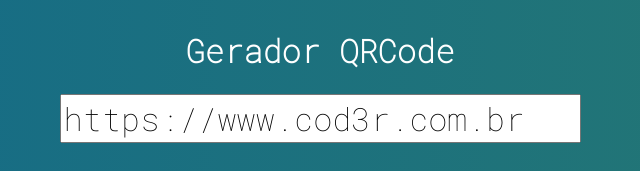
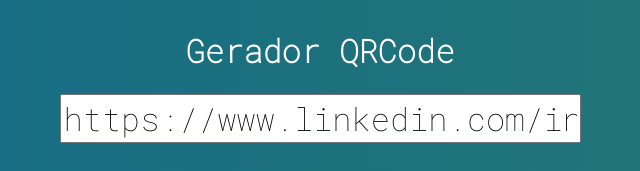
Before and after one commit to JeanGabriel590/Gerador-QrCode, a plain HTML site: page index.html in a window 1280 px wide. Shown: the top 171 px of the page, without its empty margins (320-960 px from the left). Drawn offline with Linux system fonts and the light colour scheme.

Commit message:
Update index.html

```diff
--- a/index.html
+++ b/index.html
@@ -27,7 +27,7 @@
             el: '#app',
             data: {
                 title: 'Gerador QRCode',
-                text: 'https://www.cod3r.com.br',
+                text: 'https://www.linkedin.com/in/jean-gabriel-9b9924203/',
                 qrcode: new QRious({ size: 300 })
             },
             computed: {
```
